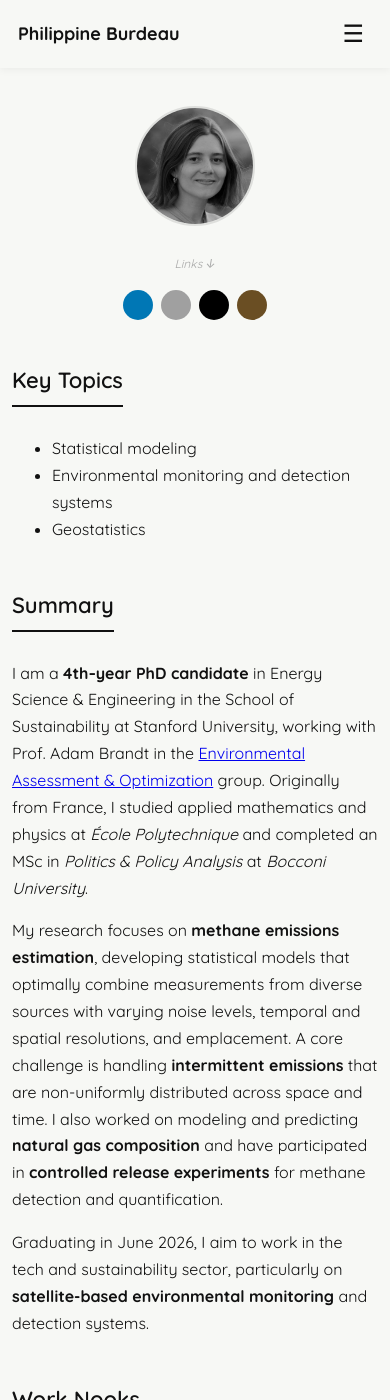
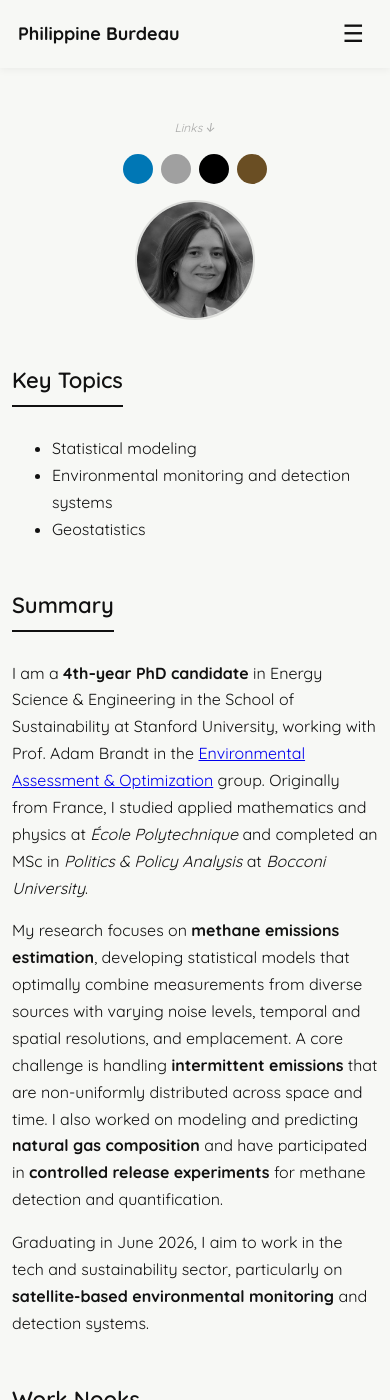
Before and after one commit to pburdeau/pburdeau.github.io, a Jekyll site: the page built from index.md, in a window 390 px wide and 1400 px high. Built offline with Jekyll 4.4.1, drawn with Linux system fonts in a browser that asks for light colours.

Commit message:
Update style.css

```diff
--- a/assets/css/style.css
+++ b/assets/css/style.css
@@ -160,6 +160,8 @@ body {
         grid-template-columns: 1fr;
         text-align: center;
         justify-items: center;
+        display: flex;
+        flex-direction: column;
     }
 
     .identity {
@@ -167,6 +169,13 @@ body {
         display: flex;
         flex-direction: column;
         align-items: center;
+        order: -1;
+    }
+
+    .photo {
+        width: 180px;
+        height: 180px;
+        order: 0;
     }
 
     .social-note {
```
